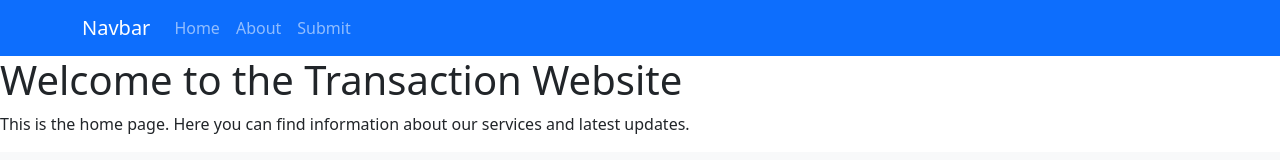
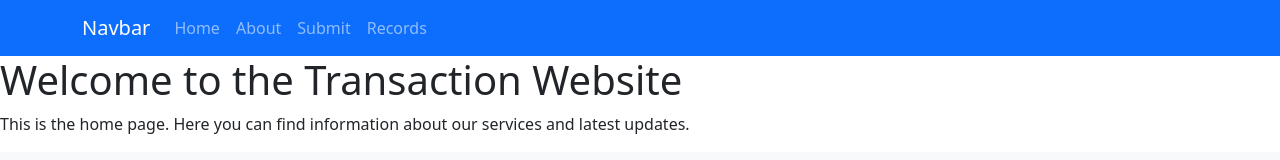
Before and after one commit to KyryloKozlovskyi/AI-Document-Processor, a React (Create React App) app: page / in a window 1280 px wide. Shown: the top 160 px of the page. Built offline with nearby package versions, Linux system fonts and the light colour scheme.

Commit message:
Updated NavigationBar component layout to include link to the Records page.

```diff
--- a/src/components/NavigationBar.js
+++ b/src/components/NavigationBar.js
@@ -2,7 +2,6 @@ import Container from "react-bootstrap/Container";
 import Nav from "react-bootstrap/Nav";
 import Navbar from "react-bootstrap/Navbar";
 
-// Navigation bar component for the website header and navigation links
 const NavigationBar = () => {
   return (
     <Navbar bg="primary" data-bs-theme="dark">
@@ -12,6 +11,7 @@ const NavigationBar = () => {
           <Nav.Link href="/">Home</Nav.Link>
           <Nav.Link href="/about">About</Nav.Link>
           <Nav.Link href="/submit">Submit</Nav.Link>
+          <Nav.Link href="/records">Records</Nav.Link>
         </Nav>
       </Container>
     </Navbar>
```
